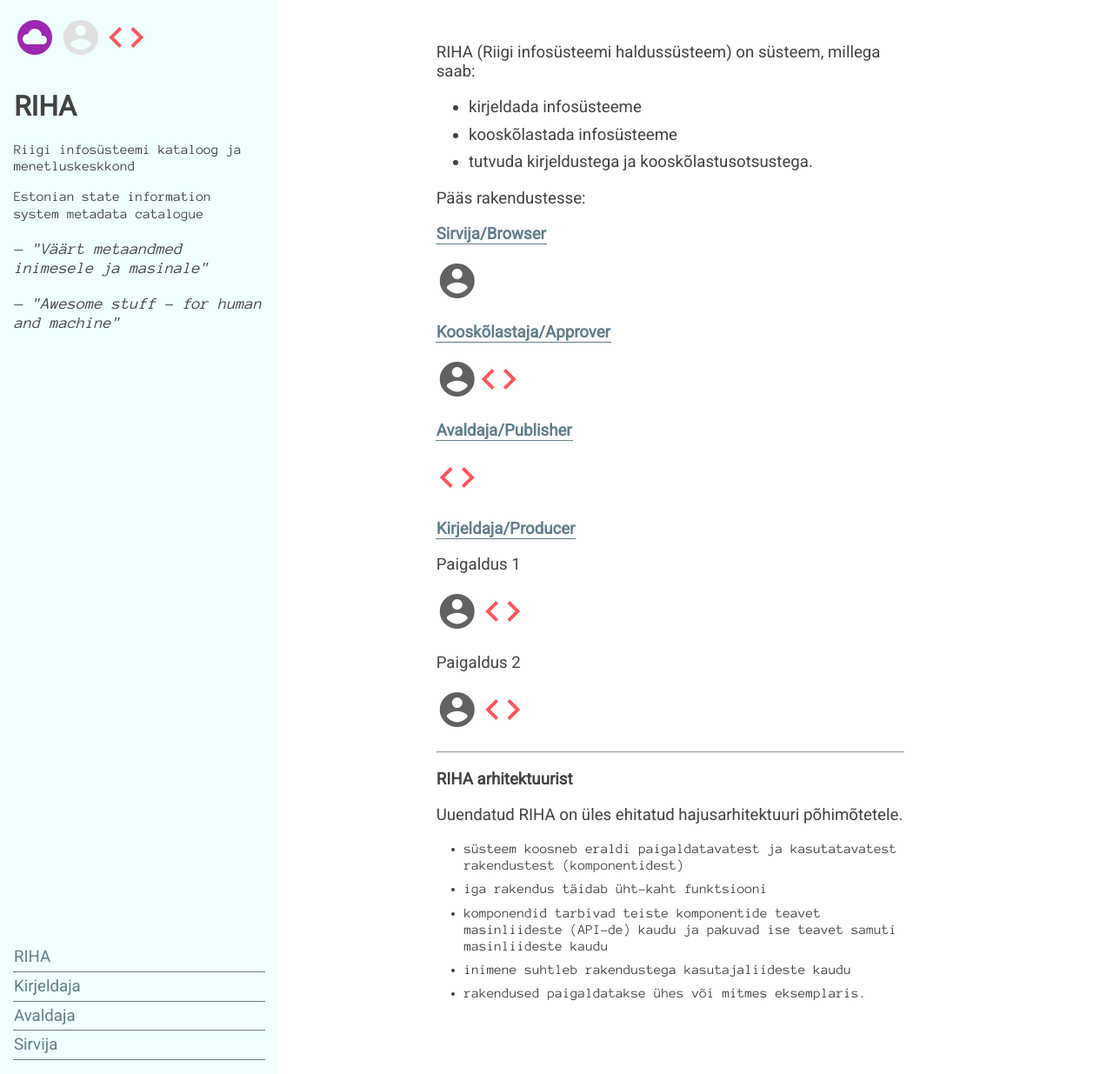
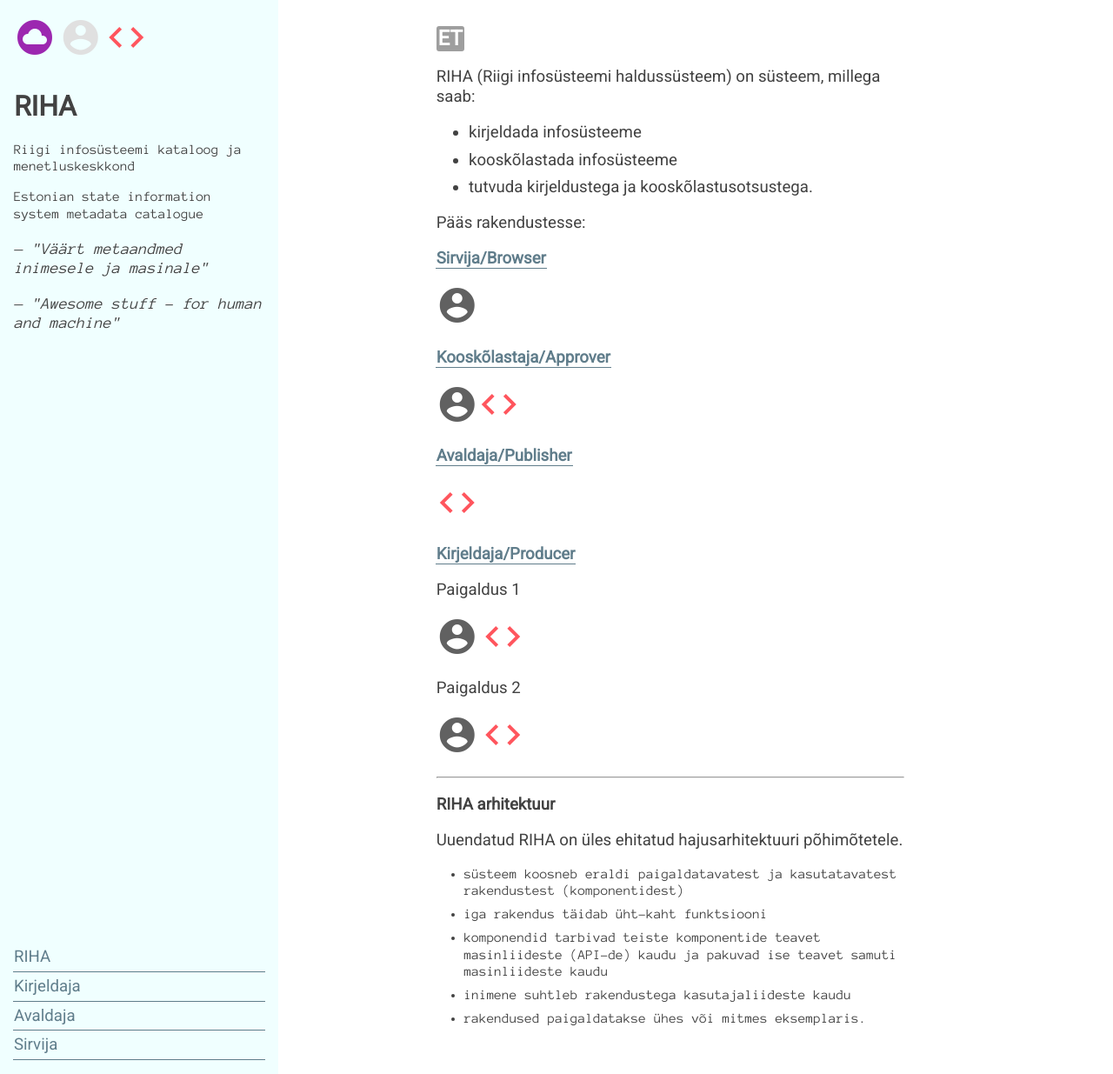
Before and after one commit to e-gov/RIHA-Index, a Jekyll site: the page built from index.md, in a window 1280 px wide and 1235 px high. Shown: the whole window at 87% size. Built offline with Jekyll 4.4.1, drawn with Linux system fonts in a browser that asks for light colours.

Commit message:
kaheksas

```diff
--- a/css/IT.css
+++ b/css/IT.css
@@ -2,8 +2,8 @@
 	font-size: 24px;
 	font-weight: bold;
 	color: white;
-	background-color: #E0E0E0;
-	width: 4rem;
+	background-color: #9E9E9E;
+	width: 2rem;
 	border-radius: 3px;
 	text-align: center;
 }
--- a/index.md
+++ b/index.md
@@ -4,6 +4,9 @@ publish: true
 title: RIHA
 nr: 1
 ---
+
+
+{% include ET.html %}
 
 RIHA (Riigi infosüsteemi haldussüsteem) on süsteem, millega saab:
 
@@ -39,7 +42,7 @@ Paigaldus 2
 
 ---
 
-## RIHA arhitektuurist
+## RIHA arhitektuur
 
 Uuendatud RIHA on üles ehitatud hajusarhitektuuri põhimõtetele.
 
```
Also changed, not shown: 1 other file.
